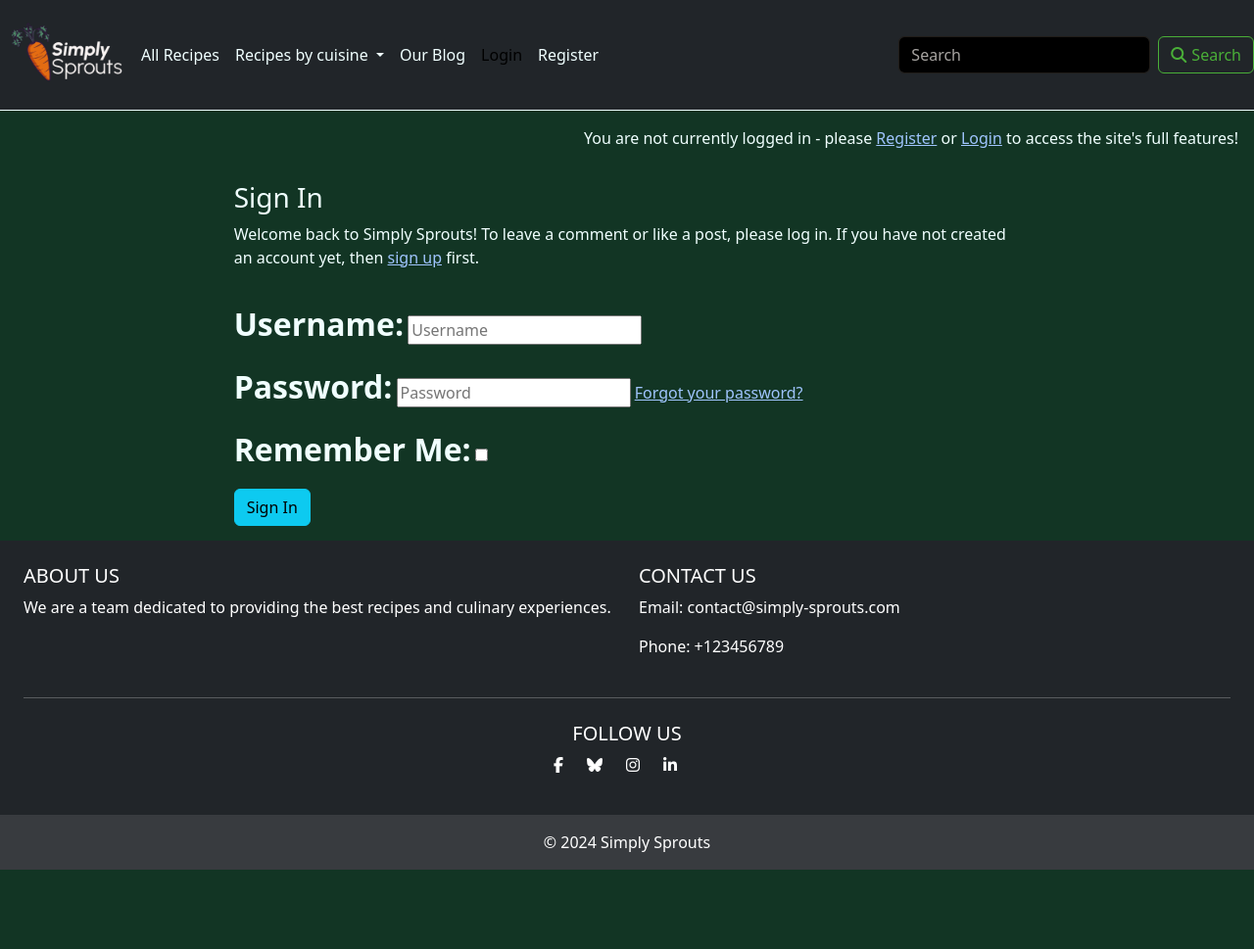
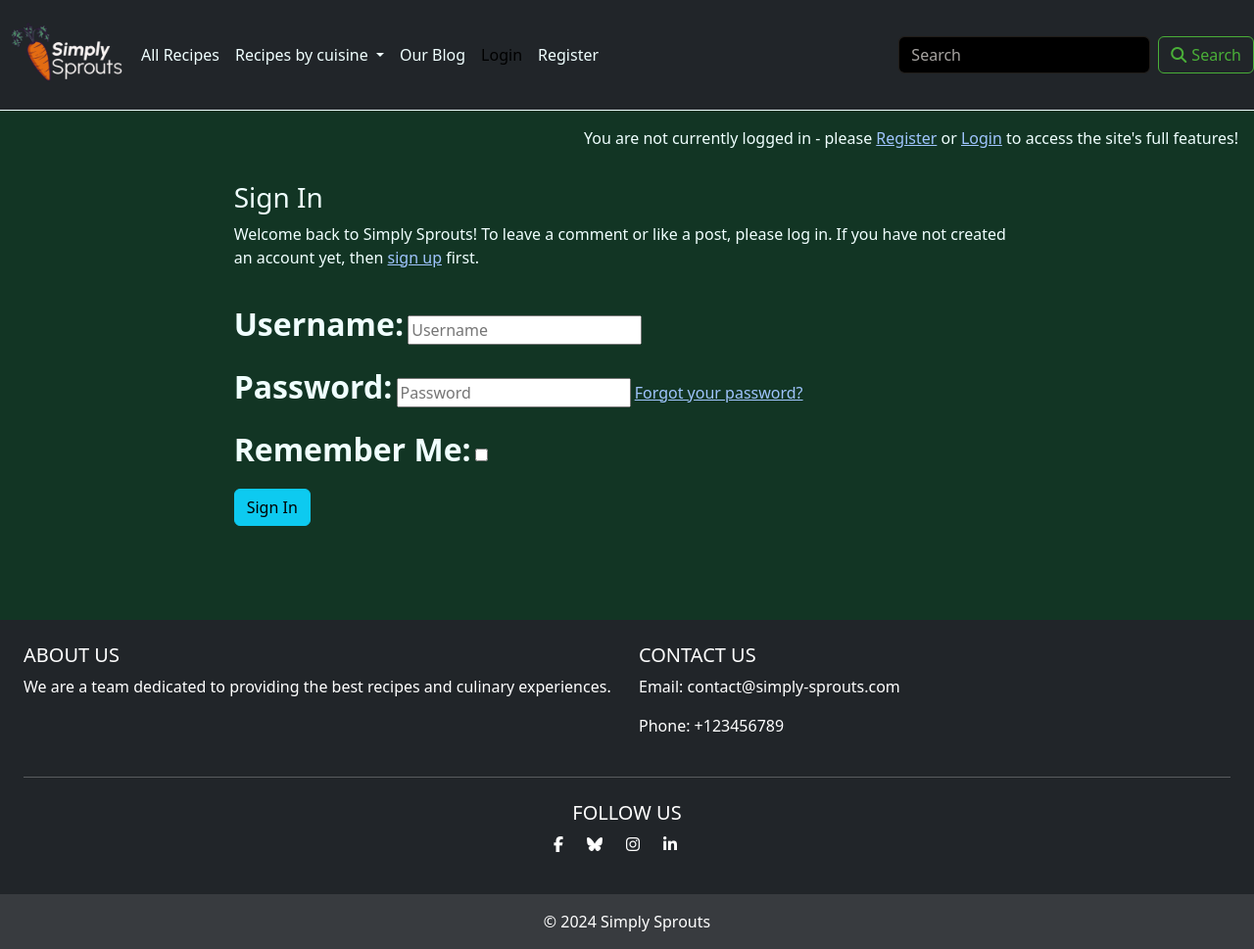
Before and after one commit to moakley-45/MO_Capstone, a Django app: page /accounts/login/?next=/blog/1/edit/1/ in a window 1280 px wide. Shown: the whole page at 98% size. Before the commit the page ends 888 px from the top, so only its background shows below. Run offline with Django 4.2, Linux system fonts and the light colour scheme; parts of the project's set-up code (start-up, migrations or seed data) failed here and were passed over; some libraries are stand-ins or nearby versions.

Commit message:
minor edit to Body and Main Content styling

```diff
--- a/static/css/style.css
+++ b/static/css/style.css
@@ -3,6 +3,21 @@
 body {
     background-color: #123524;
     color: #f0ffff;
+}
+
+body, html {
+  height: 100%;
+  margin: 0;
+}
+
+.main-container {
+  min-height: 100vh;
+  display: flex;
+  flex-direction: column;
+}
+
+.main-content {
+  flex: 1;
 }
 
 a {
@@ -145,6 +160,10 @@ button.btn.btn-outline-success.search-butto:hover {
   }
 
 /* Footer Styles */
+
+.footer-bar {
+  margin-top: auto;
+}
 
 .row.justify-content-center {
   margin-bottom: 15px;
--- a/templates/base.html
+++ b/templates/base.html
@@ -24,10 +24,12 @@
 <body>
   <header>
     <nav class="navbar navbar-expand-lg bg-dark">
-      <div class="container-fluid d-flex justify-content-between align-items-center"> <!-- Added flex classes -->
+      <div class="container-fluid d-flex justify-content-between align-items-center">
+        <!-- Added flex classes -->
         <div class="toggler-space">
-              <button class="navbar-toggler" type="button" data-bs-toggle="collapse" data-bs-target="#navbarSupportedContent"
-                  aria-controls="navbarSupportedContent" aria-expanded="false" aria-label="Toggle navigation">
+          <button class="navbar-toggler" type="button" data-bs-toggle="collapse"
+            data-bs-target="#navbarSupportedContent" aria-controls="navbarSupportedContent" aria-expanded="false"
+            aria-label="Toggle navigation">
             <span class="navbar-toggler-icon"></span>
           </button>
         </div>
@@ -52,8 +54,7 @@
             <a class="nav-link" href="{% url 'recipes:recipes_main' %}">All Recipes</a>
           </li>
           <li class="nav-item dropdown">
-                      <a class="nav-link dropdown-toggle" href="#" role="button" data-bs-toggle="dropdown"
-                          aria-expanded="false">
+            <a class="nav-link dropdown-toggle" href="#" role="button" data-bs-toggle="dropdown" aria-expanded="false">
               Recipes by cuisine
             </a>
             <ul class="dropdown-menu bg-dark">
@@ -131,7 +132,8 @@
     </div>
   </header>
 
-  <main>
+  <div class="main-container">
+    <main class="main-content">
 
       {% block content %}
       {% endblock %}
@@ -160,7 +162,16 @@
         <div class="row justify-content-center">
           <div class="col-md-12 text-center">
             <h5 class="text-uppercase">Follow Us</h5>
-          <a href="https://www.facebook.com/Code.InstituteIRL/?locale=en_GB" target="_blank" class="text-white me-4" aria-label="Follow us on Facebook"><span class="icon-wrapper"><i class="fab fa-facebook-f" aria-hidden="true"></i></span></a><a href="https://bsky.app/starter-pack-short/FYjVVoP" target="_blank" class="text-white me-4" aria-label="Follow us on Bluesky"><span class="icon-wrapper"><i class="fa-brands fa-bluesky" aria-hidden="true"></i></span></a><a href="https://www.instagram.com/codeinstitute/" target="_blank" class="text-white me-4" aria-label="Follow us on Instagram"><span class="icon-wrapper"><i class="fab fa-instagram" aria-hidden="true"></i></span></a><a href="https://uk.linkedin.com/school/code-institute/" target="_blank" class="text-white me-4" aria-label="Follow us on LinkedIn"><span class="icon-wrapper"><i class="fab fa-linkedin-in" aria-hidden="true"></i></span></a>
+            <a href="https://www.facebook.com/Code.InstituteIRL/?locale=en_GB" target="_blank" class="text-white me-4"
+              aria-label="Follow us on Facebook"><span class="icon-wrapper"><i class="fab fa-facebook-f"
+                  aria-hidden="true"></i></span></a><a href="https://bsky.app/starter-pack-short/FYjVVoP"
+              target="_blank" class="text-white me-4" aria-label="Follow us on Bluesky"><span class="icon-wrapper"><i
+                  class="fa-brands fa-bluesky" aria-hidden="true"></i></span></a><a
+              href="https://www.instagram.com/codeinstitute/" target="_blank" class="text-white me-4"
+              aria-label="Follow us on Instagram"><span class="icon-wrapper"><i class="fab fa-instagram"
+                  aria-hidden="true"></i></span></a><a href="https://uk.linkedin.com/school/code-institute/"
+              target="_blank" class="text-white me-4" aria-label="Follow us on LinkedIn"><span class="icon-wrapper"><i
+                  class="fab fa-linkedin-in" aria-hidden="true"></i></span></a>
           </div>
         </div>
       </div>
@@ -169,6 +180,7 @@
         © 2024 Simply Sprouts
       </div>
     </footer>
+  </div>
 
   <!-- Bootstrap JS -->
   <script>
```
Also changed, not shown: 1 other file. Lines whose indentation alone changed are shown as unchanged.
